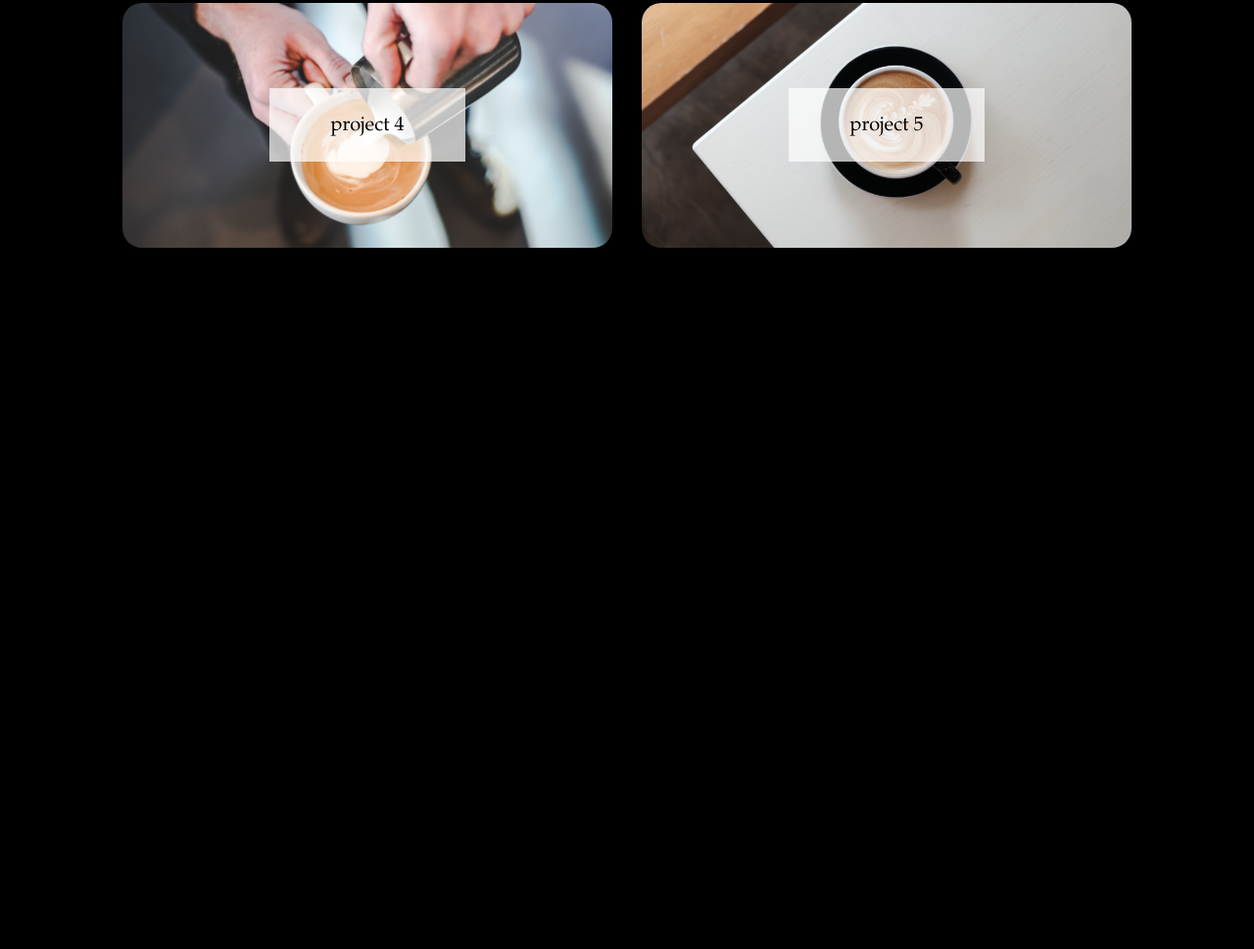
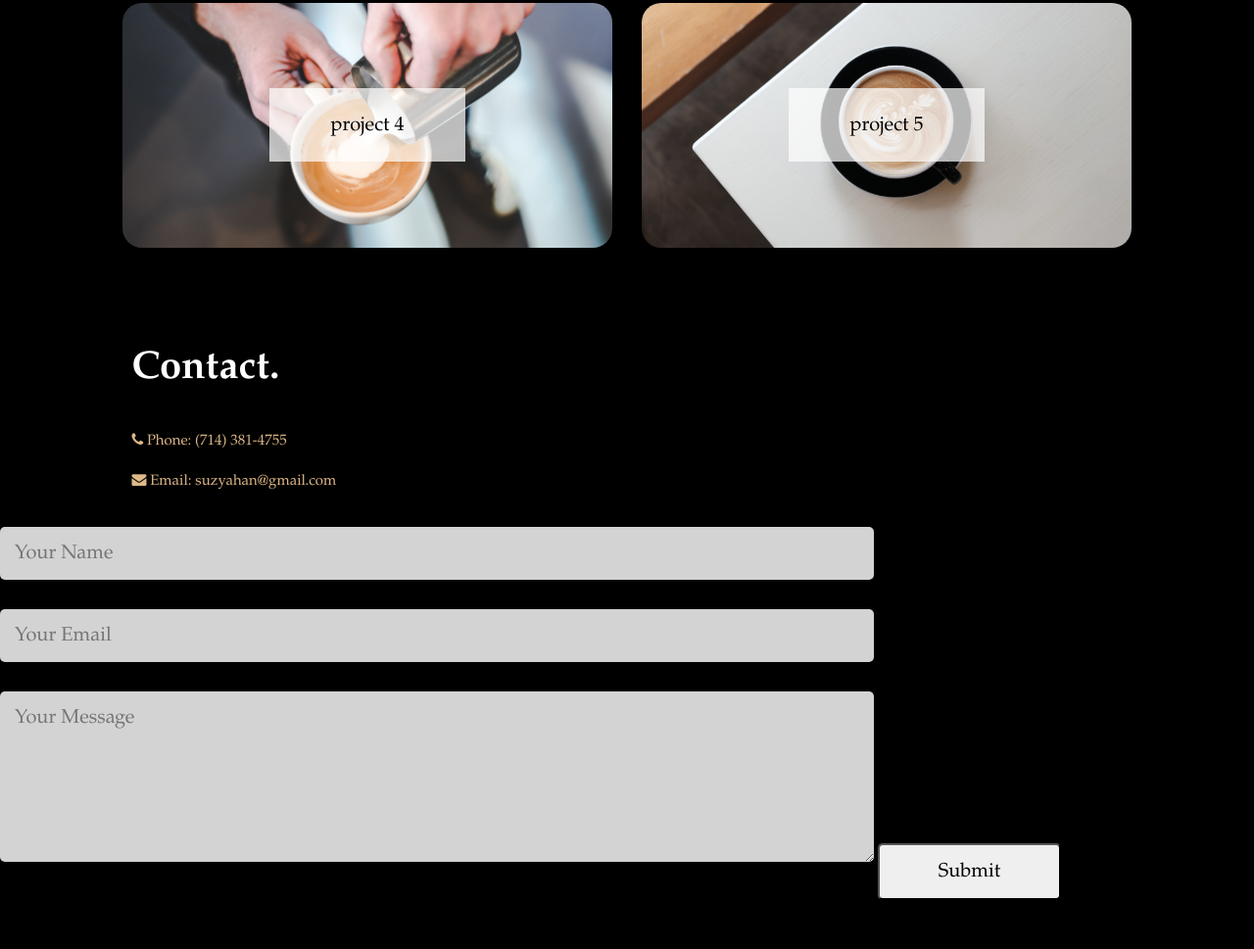
Before and after one commit to suzyhan/my-three-double-u, a plain HTML site: page index.html in a window 1280 px wide. Shown: the part 2308-3277 px from the top of the page at 98% size. Before the commit the page ends 2611 px from the top, so only its background shows below. Drawn offline with Linux system fonts and the light colour scheme.

Commit message:
Add section for contact me with icons and user input form

```diff
--- a/assets/css/style.css
+++ b/assets/css/style.css
@@ -229,3 +229,65 @@ h2 {
     width: 500px;
     height: 250px;
 }
+
+/* Contact section */
+
+#contact {
+    max-width: 100%;
+    padding: 50px 0;
+    background-color: black;
+}
+
+.container-row {
+    display: flex;
+    justify-content: space-between;
+    flex-wrap: wrap;
+}
+
+.section-title-3 {
+    font-size: 40px;
+    color: white;
+    margin-left: 30%;
+    margin-bottom: 40px;
+}
+
+.contact-left-col {
+    flex-basis: 35%;
+}
+
+.contact-left-col p {
+    margin-left: 30%;
+    margin-bottom: 5%;
+    font-size: 15px;
+}
+
+.contact-right-col {
+    flex-basis: auto;
+}
+
+.contact-right-col form {
+    width: 100%;
+}
+
+form input, form textarea {
+    width: 80%;
+    border: 0;
+    outline: none;
+    background: lightgrey;
+    padding: 15px;
+    margin: 15px 0;
+    color: black;
+    font-size: 20px;
+    border-radius: 5px;
+}
+form button {
+    padding: 15px 60px;
+    font-size: 20px;
+    margin-top: 20px;
+    border-radius: 5px;
+    cursor: pointer;
+}
+
+form button:hover {
+    background: burlywood;
+}
--- a/index.html
+++ b/index.html
@@ -6,6 +6,8 @@
         <meta name="viewport" content="width=device-width, initial-scale=1" />
         <title>Suzy Han | Portfolio</title>
         <link rel="stylesheet" href="./assets/css/style.css" />
+        <!-- Add link to access free icons for Contact section -->
+        <link rel="stylesheet" href="https://cdnjs.cloudflare.com/ajax/libs/font-awesome/4.7.0/css/font-awesome.min.css" />
     </head>
 
     <body>
@@ -77,5 +79,23 @@
                 </div>
             </div>
         </div>
+        <!-- Section for Contact -->
+        <div id="contact">
+            <div class="container-row">
+                <div class="contact-left-col">
+                    <h1 class="section-title-3">Contact.</h1>
+                    <p><i class="fa fa-phone"></i> Phone: (714) 381-4755</p>
+                    <p><i class="fa fa-envelope"></i> Email: suzyahan@gmail.com</p>
+                </div>
+                <div class="contact-right-col">
+                    <form>
+                        <input type="text" name="Name" placeholder="Your Name" required>
+                        <input type="email" name="email" placeholder="Your Email" required>
+                        <textarea name="Message" rows="6" placeholder="Your Message"></textarea>
+                        <button type="submit">Submit</button>
+                    </form>
+                </div>
+            </div>
+        </div>
     </body>
 </html>
```
